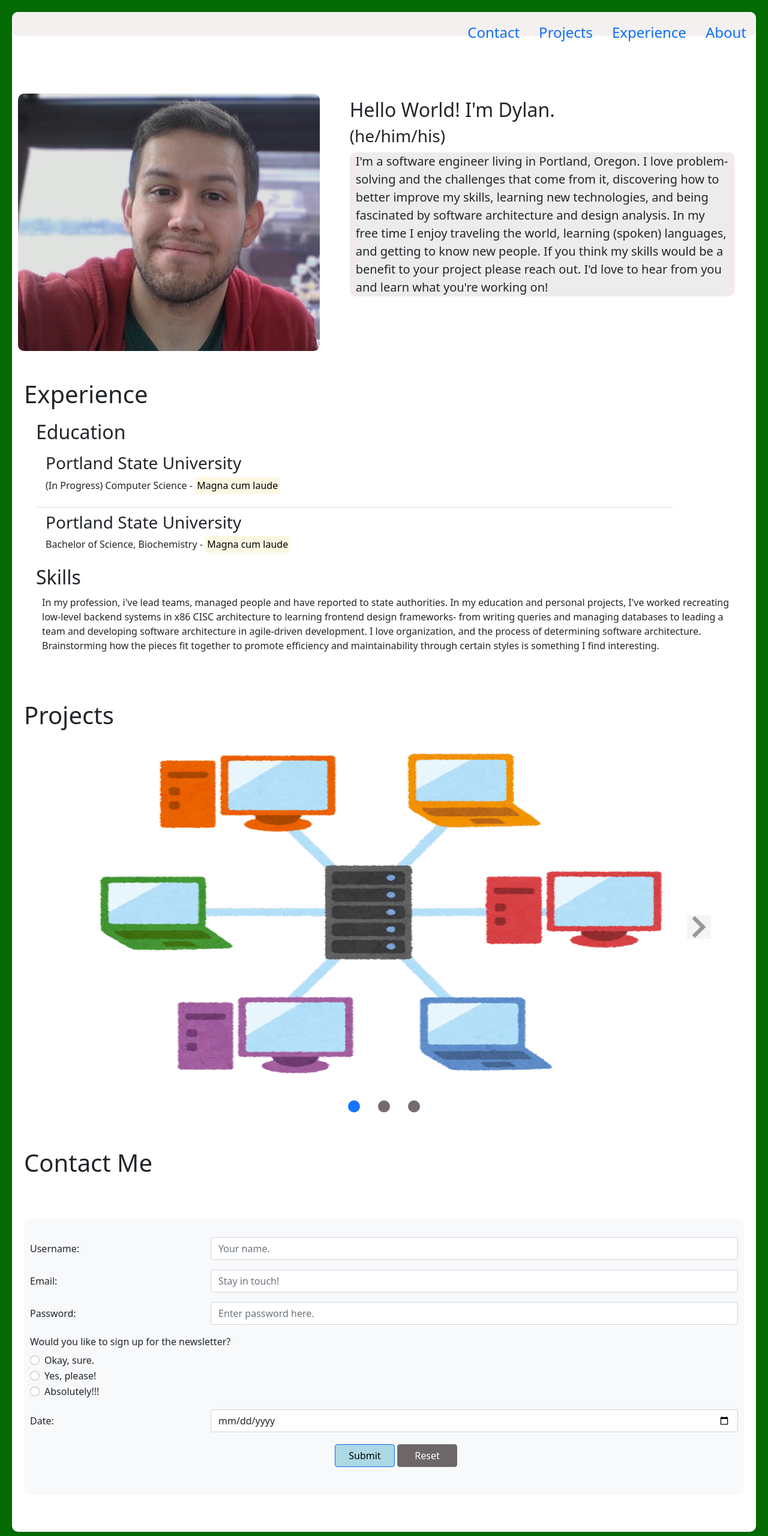
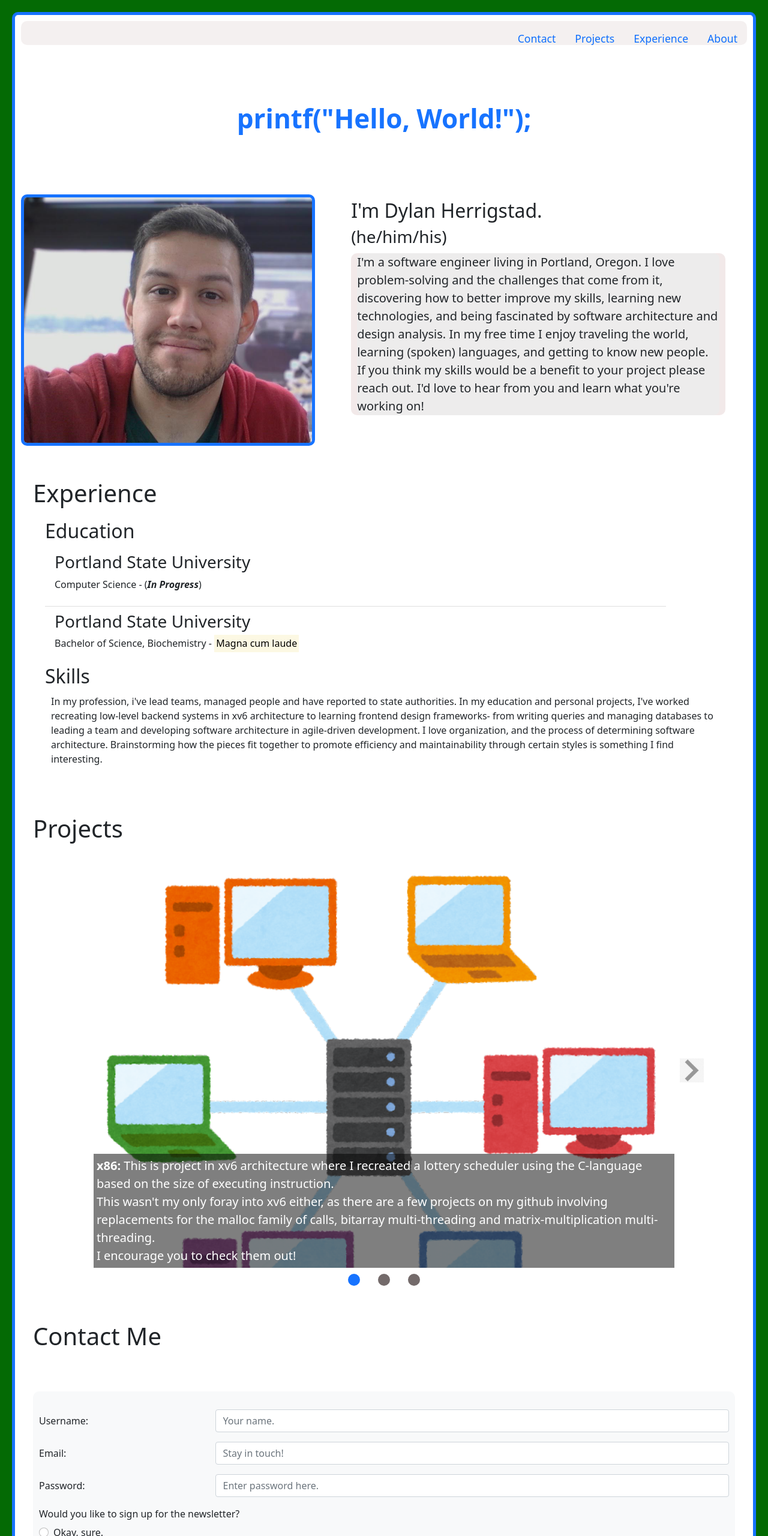
Before and after one commit to dstad418/fantastic-carnival, a plain HTML site: page website.html in a window 1280 px wide. Shown: the top 2560 px of the page at 60% size. Drawn offline with nearby package versions, Linux system fonts and the light colour scheme.

Commit message:
Add files via upload
Completed carousel, minor tweaks made to aesthetics. Completed and meets the requirements for this project!

```diff
--- a/settings.js
+++ b/settings.js
@@ -8,8 +8,9 @@ const dots = Array.from(dotsNav.children);
 const slideWidth = slides[0].getBoundingClientRect().width;
 
 // Arranging slides in an array
+//      Specifically putting enough distance between them, so the images will not overlap!
 const setSlidePosition = (slide, index) => {
-  slide.style.left = slideWidth * index + 'px';
+  slide.style.left = slideWidth * 9 * index + 'px';
 };
 slides.forEach(setSlidePosition);
 
@@ -20,14 +21,13 @@ const moveToSlide = (track, currentSlide, targetSlide) => {
   targetSlide.classList.add('current-slide');
 };
 
+// Updates the navigation/dot indicator!
 const updateDots = (currentDot, targetDot) => {
   currentDot.classList.remove('current-slide');
   targetDot.classList.add('current-slide');
 };
 
-///////
-
-// Hides/shows arrows if at the end of the array
+// Hides/shows arrows if at the end of the array/beginning of the array.
 const hideShowArrows = (slides, prevButton, nextButton, targetIndex) => {
   if (targetIndex === 0) {
     prevButton.classList.add('is-hidden');
@@ -54,7 +54,7 @@ prevButton.addEventListener('click', (e) => {
 });
 
 // Navigating to the next slide ->
-nextButton.addEventListener('click', e => {
+nextButton.addEventListener('click', (e) => {
   // Find current slide
   const currentSlide = track.querySelector('.current-slide');
   const nextSlide = currentSlide.nextElementSibling;
@@ -74,7 +74,7 @@ dotsNav.addEventListener('click', (e) => {
   const currentSlide = track.querySelector('.current-slide');
   const currentDot = dotsNav.querySelector('.current-slide');
   // Loop through array, find first true expr
-  const targetIndex = dots.findIndex(dot => dot === targetDot);
+  const targetIndex = dots.findIndex((dot) => dot === targetDot);
   const targetSlide = slides[targetIndex];
   // Allows us to click on the nav buttons!
   moveToSlide(track, currentSlide, targetSlide);
--- a/styles.css
+++ b/styles.css
@@ -14,14 +14,15 @@
 .front-drop {
   margin: 20px;
   border-radius: 10px;
+  padding: 10px;
   background-color: var(--white);
+  border: 5px solid var(--blue);
 }
 
+/*----------- NAV BAR SECTION ---------------*/
 .navbar {
   border-radius: 10px;
   display: flex;
-  flex-direction: row;
-  flex-wrap: wrap;
   padding-left: 0;
   margin-top: 0;
   justify-content: end;
@@ -30,7 +31,7 @@
   width: 100%;
   height: 5vh;
   list-style: none;
-  font-size: 1.5em;
+  font-size: 1.1em;
 }
 
 .nav-list {
@@ -39,9 +40,23 @@
   color: var(--blue);
 }
 
+.nav-commander {
+  width: 100%;
+}
+
+/*----------------- ABOUT SECTION -------------*/
+.intro {
+  color: var(--blue);
+  font-size: 2.75em;
+  margin-bottom: 100px;
+  text-align: center;
+  font-weight: bold;
+}
+
 .img-fluid {
-  margin-left: 10px;
   border-radius: 10px;
+  border: 5px solid;
+  border-color: #1773ff;
 }
 
 .about {
@@ -81,23 +96,59 @@
   margin-right: 20px;
 }
 
+/*----------------------PROJECT SECTION--------------------*/
 .project-intro {
   padding-top: 60px;
   padding-left: 20px;
 }
 
+/*      SPECIFICALLY FOR THE CONTENT WITHIN THE CAROUSELS      */
+.description-content {
+  font-size: 1.25em;
+}
+
 .carousel {
   position: relative;
-  height: 600px;
+  height: 700px;
   width: 80%;
   margin: 0 auto;
 }
 
-.carousel__image {
+.carousel__content {
+  position: relative;
   width: 100%;
   height: 100%;
 }
 
+.carousel__image,
+.description-content {
+  position: absolute;
+  width: 100%;
+}
+
+.description-content {
+  background-color: rgba(0, 0, 0, 0.5);
+  padding: -40%;
+  padding-left: 5px;
+  padding-right: 5px;
+  padding-top: 5px;
+  padding-bottom: 5px;
+  bottom: 0;
+  left: 0;
+  box-sizing: border-box;
+  color: #fff;
+  margin: 0;
+}
+
+.carousel__image {
+  object-fit: relative;
+  max-width: 100%;
+  height: auto;
+  align-items: content;
+  background-position: center;
+}
+
+/*      SPECIFICALLY THE CAROUSEL TRACK     */
 .carousel__track-container {
   background: #ffffff;
   height: 100%;
@@ -169,6 +220,7 @@
   display: none;
 }
 
+/*------------------CONTACT BLOCK SECTION-----------------*/
 .contact-head {
   margin-top: 90px;
   margin-left: 20px;
@@ -178,14 +230,12 @@
   padding: 20px;
 }
 
-
 .jumbotron {
   padding: 10%;
   border-radius: 10px;
   border: 5px;
   border-color: #1773ff;
 }
-
 
 /*      BUTTON CUSTOMIZATIONS     */
 .btn-primary {
@@ -198,12 +248,10 @@
   color: black;
 }
 
-
 .btn-primary:hover {
   background-color: black;
   color: yellow;
 }
-
 
 .btn-secondary {
   background-color: rgb(110, 103, 103);
@@ -215,7 +263,6 @@
   color: rgb(134, 128, 128);
 }
 
-
 .btn-secondary:hover {
   background-color: orange;
   color: black;
--- a/website.html
+++ b/website.html
@@ -4,7 +4,7 @@
     <meta charset="UTF-8" />
     <meta http-equiv="X-UA-Compatible" content="IE=edge" />
     <meta name="viewport" content="width=device-width, initial-scale=1.0" />
-    <title>Herrigstad</title>
+    <title>Welcome!</title>
     <link
       rel="stylesheet"
       href="https://cdn.jsdelivr.net/npm/bootstrap@5.0.2/dist/css/bootstrap.min.css"
@@ -19,7 +19,7 @@
           class="navbar"
           style="background-color: rgba(243, 238, 238, 0.851)"
         >
-          <ul>
+          <ul class="nav-commander">
             <li class="nav-list">
               <a class="nav-link" href="#about">About</a>
             </li>
@@ -37,6 +37,7 @@
       </div>
       <!------------------------  ABOUT SECTION ------------------------>
       <div class="row py-5 mt-5">
+        <h1 class="intro">printf("Hello, World!");</h1>
         <div id="about" class="col-sm-10 col-md-5">
           <img
             class="img-fluid"
@@ -45,7 +46,7 @@
           />
         </div>
         <div class="about-me col-12 col-md-7 p-5">
-          <h2>Hello World! I'm Dylan.</h2>
+          <h2>I'm Dylan Herrigstad.</h2>
           <h3>(he/him/his)</h3>
           <div class="description-border">
             <p class="description">
@@ -71,8 +72,8 @@
               <li class="list-group-item">
                 <h3>Portland State University</h3>
                 <p>
-                  (In Progress) Computer Science -
-                  <mark>Magna cum laude</mark>
+                  Computer Science - (<strong><em>In Progress</em></strong
+                  >)
                 </p>
               </li>
               <li class="list-group-item">
@@ -87,11 +88,11 @@
             <p class="skill-descriptions">
               In my profession, i've lead teams, managed people and have
               reported to state authorities. In my education and personal
-              projects, I've worked recreating low-level backend systems in x86
-              CISC architecture to learning frontend design frameworks- from
-              writing queries and managing databases to leading a team and
-              developing software architecture in agile-driven development. I
-              love organization, and the process of determining software
+              projects, I've worked recreating low-level backend systems in xv6
+              architecture to learning frontend design frameworks- from writing
+              queries and managing databases to leading a team and developing
+              software architecture in agile-driven development. I love
+              organization, and the process of determining software
               architecture. Brainstorming how the pieces fit together to promote
               efficiency and maintainability through certain styles is something
               I find interesting.
@@ -116,25 +117,69 @@
         <div class="carousel__track-container">
           <ul class="carousel__track">
             <li class="carousel__slide current-slide">
+              <div class="carousel__content">
+                <a href="https://github.com/dstad418/xv6-lottery-scheduler">
                   <img
                     class="carousel__image"
                     src="images/computer_server_based.png"
                     alt="x86 Program"
                   />
+                  <p class="description-content">
+                    <strong>x86:</strong> This is project in xv6 architecture
+                    where I recreated a lottery scheduler using the C-language
+                    based on the size of executing instruction. <br />This
+                    wasn't my only foray into xv6 either, as there are a few
+                    projects on my github involving replacements for the malloc
+                    family of calls, bitarray multi-threading and
+                    matrix-multiplication multi-threading. <br />I encourage you
+                    to check them out!
+                  </p>
+                </a>
+              </div>
             </li>
             <li class="carousel__slide">
+              <div class="carousel__content">
+                <a
+                  href="https://github.com/dstad418/MarsSimulation-Wind-Turbine-Array"
+                >
                   <img
                     class="carousel__image"
                     src="images/space_ijuu_mars.png"
-                alt="Mars Rover Program"
+                    alt="Mars Turbine Program"
                   />
+                  <p class="description-content">
+                    <strong>Mars Turbine Program:</strong> This program
+                    simulates gathering and parsing high-volumes of data, while
+                    keeping it organized in three-parallel linked-lists; it also
+                    allows the user to query and process certain subsets of
+                    data. <br />Additional projects following this theme involve
+                    a simulation that harvests and culls crops based on demand,
+                    one that uses hashmapping to sort and recall large maounts
+                    of data, and a builder that uses stacks and queues to
+                    process a list of commands. <br />Feel free to look around!
+                  </p>
+                </a>
+              </div>
             </li>
             <li class="carousel__slide">
+              <div class="carousel__content">
+                <a href="https://github.com/dstad418/Chocoholics-Anonymous">
                   <img
                     class="carousel__image"
                     src="images/sweets_chocolate_cake_sachertorte.png"
                     alt="ChocAn Agile Program"
                   />
+                  <p class="description-content">
+                    <strong>ChocAn: </strong>This is a C++ program that was
+                    developed simulating an Agile development process, and was
+                    built over the term using incremental development. I acted
+                    as the lead developer and architect for the software design.
+                    <br />In addition to the program itself, we also provided a
+                    requirements document, a test plan and a design for the
+                    system!
+                  </p>
+                </a>
+              </div>
             </li>
           </ul>
         </div>
@@ -296,22 +341,22 @@
     <script src="settings.js"></script>
   </body>
   <!------------------------  FOOTER SECTION ------------------------>
-  <footer
-    class="d-flex flex-wrap justify-content-between align-items-center py-3 my-4 border-top"
-  >
-    <div class="d-flex align-items-center"></div>
-    <ul class="nav justify-content-center list-unstyled d-flex">
+  <footer class="align-items-center py-3 my-4 border-top">
+    <div class="align-items-center"></div>
+    <ul class="nav justify-content-center">
       <li class="ms-3">
+        <!--Selectable element, forwarding to my github-->
         <a class="text-muted" href="https://github.com/dstad418">
           <svg
             xmlns="http://www.w3.org/2000/svg"
             width="25"
             height="25"
             fill="currentColor"
-            class="bi bi-github"
+            class="byebye"
             viewBox="0 0 16 16"
             alt="Ya-ha-ha! You found me!"
           >
+            <!-- Adding the github logo -->
             <path
               d="M8 0C3.58 0 0 3.58 0 8c0 3.54 2.29 6.53 5.47 7.59.4.07.55-.17.55-.38 0-.19-.01-.82-.01-1.49-2.01.37-2.53-.49-2.69-.94-.09-.23-.48-.94-.82-1.13-.28-.15-.68-.52-.01-.53.63-.01 1.08.58 1.23.82.72 1.21 1.87.87 2.33.66.07-.52.28-.87.51-1.07-1.78-.2-3.64-.89-3.64-3.95 0-.87.31-1.59.82-2.15-.08-.2-.36-1.02.08-2.12 0 0 .67-.21 2.2.82.64-.18 1.32-.27 2-.27.68 0 1.36.09 2 .27 1.53-1.04 2.2-.82 2.2-.82.44 1.1.16 1.92.08 2.12.51.56.82 1.27.82 2.15 0 3.07-1.87 3.75-3.65 3.95.29.25.54.73.54 1.48 0 1.07-.01 1.93-.01 2.2 0 .21.15.46.55.38A8.012 8.012 0 0 0 16 8c0-4.42-3.58-8-8-8z"
             ></path>
```
Lines whose indentation alone changed are shown as unchanged.
